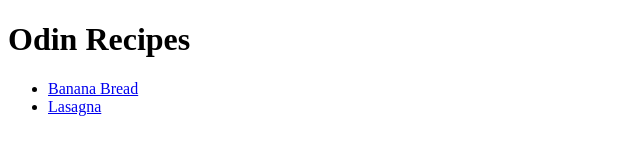
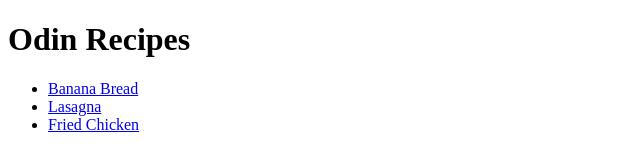
Before and after one commit to kul-arun/odin-recipes, a plain HTML site: page index.html in a window 1280 px wide. Shown: the whole page, without its empty margins (0-640 px from the left). Drawn offline with Linux system fonts and the light colour scheme.

Commit message:
Add links to recipe webpages

```diff
--- a/index.html
+++ b/index.html
@@ -10,6 +10,7 @@
     <ul>
         <li><a href="./recipes/banana-bread.html">Banana Bread</a></li>
         <li><a href="./recipes/lasagna.html">Lasagna</a></li>
+        <li><a href="./recipes/fried-chicken.html">Fried Chicken</a></li>
     </ul>
 </body>
 </html>
```
